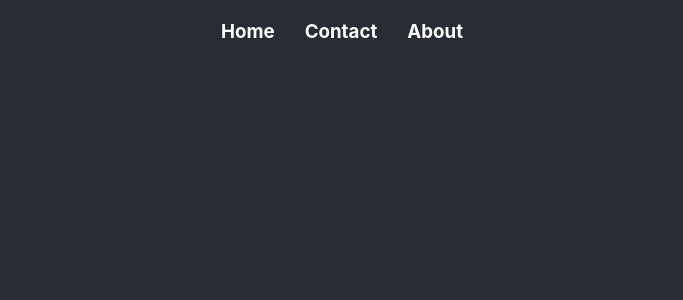
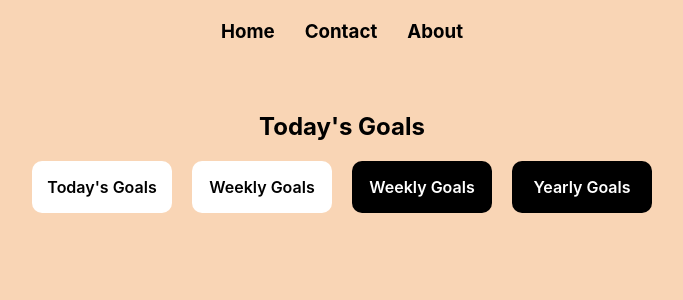
Before and after one commit to iftekar2/FinalProject, a React (Create React App) app: page / in a window 1280 px wide. Shown: the top 300 px of the page, without its empty margins (298-981 px from the left). Built offline with nearby package versions, Linux system fonts and the light colour scheme.

Commit message:
Adding filtering buttons

```diff
--- a/package.json
+++ b/package.json
@@ -9,6 +9,7 @@
     "react": "^18.3.1",
     "react-dom": "^18.3.1",
     "react-scripts": "5.0.1",
+    "styled-components": "^6.1.13",
     "web-vitals": "^2.1.4"
   },
   "scripts": {
--- a/src/App.css
+++ b/src/App.css
@@ -38,7 +38,7 @@
 } */
 
 .App {
-  background-color: #282c34;
+  background-color: #f9d5b5;
   min-height: 948px;
   color: white;
 }
--- a/src/App.js
+++ b/src/App.js
@@ -1,11 +1,13 @@
 import "./App.css";
-import Nav from "./Navbar/Nav";
+import Nav from "./Components/Nav";
+import Home from "./Components/Home";
 
 function App() {
   return (
     <div className="App">
       <header className="App-header">
         <Nav />
+        <Home />
       </header>
     </div>
   );
--- /dev/null
+++ b/src/Components/GoalTimeLine.js
@@ -0,0 +1,82 @@
+import React, { useState } from "react";
+import styled from "styled-components";
+
+function GoalTimeLine() {
+  const [isClicked, setIsClicked] = useState(false);
+
+  const handleClick = () => {
+    setIsClicked(!isClicked);
+  };
+
+  return (
+    <div>
+      <TimeLine>
+        <Today onClick={handleClick} clicked={isClicked}>
+          <p>Today's Goals</p>
+        </Today>
+
+        <Week>
+          <p>Weekly Goals</p>
+        </Week>
+
+        <Month>
+          <p>Weekly Goals</p>
+        </Month>
+
+        <Year>
+          <p>Yearly Goals</p>
+        </Year>
+      </TimeLine>
+    </div>
+  );
+}
+
+const TimeLine = styled.div`
+  display: flex;
+  justify-content: center;
+  align-items: center;
+  gap: 20px;
+  font-size: 16px;
+  font-weight: 600;
+`;
+
+const Today = styled.div`
+  background-color: ${({ clicked }) => (clicked ? "black" : "white")};
+  color: ${({ clicked }) => (clicked ? "white" : "black")};
+  width: 140px;
+  display: flex;
+  justify-content: center;
+  align-items: center;
+  border-radius: 10px;
+  cursor: pointer;
+`;
+const Week = styled.div`
+  background-color: ${({ clicked }) => (clicked ? "black" : "white")};
+  color: ${({ clicked }) => (clicked ? "white" : "black")};
+  width: 140px;
+  display: flex;
+  justify-content: center;
+  align-items: center;
+  border-radius: 10px;
+  cursor: pointer;
+`;
+const Month = styled.div`
+  background-color: ${({ clicked }) => (clicked ? "black" : "white")};
+  color: ${({ clicked }) => (clicked ? "black" : "white")};
+  background-color: black;
+  width: 140px;
+  display: flex;
+  justify-content: center;
+  align-items: center;
+  border-radius: 10px;
+`;
+const Year = styled.div`
+  background-color: black;
+  width: 140px;
+  display: flex;
+  justify-content: center;
+  align-items: center;
+  border-radius: 10px;
+`;
+
+export default GoalTimeLine;
--- /dev/null
+++ b/src/Components/Home.css
@@ -0,0 +1,16 @@
+h2 {
+  color: black;
+}
+
+.HomeClass {
+  display: flex;
+  justify-content: center;
+  align-items: center;
+  padding-top: 30px;
+}
+
+.title {
+  display: flex;
+  justify-content: center;
+  align-items: center;
+}
--- /dev/null
+++ b/src/Components/Home.js
@@ -0,0 +1,18 @@
+import React from "react";
+import "./Home.css";
+import GoalTimeLine from "./GoalTimeLine";
+
+function Home() {
+  return (
+    <div className="HomeClass">
+      <div className="home">
+        <div className="title">
+          <h2>Today's Goals</h2>
+        </div>
+        <GoalTimeLine />
+      </div>
+    </div>
+  );
+}
+
+export default Home;
--- /dev/null
+++ b/src/Components/Inputs.js
@@ -0,0 +1,5 @@
+import React from "react";
+
+export default function Inputs() {
+  return <div>Inputs</div>;
+}
--- a/src/Navbar/Nav.css
+++ b/src/Components/Nav.css
@@ -7,6 +7,7 @@
   justify-content: center;
   align-items: center;
   gap: 30px;
+  color: black;
 }
 
 h3 {
--- a/src/Navbar/Nav.js
+++ b/src/Components/Nav.js
@@ -1,5 +1,5 @@
 import React from "react";
-import "../Navbar/Nav.css";
+import "./Nav.css";
 
 export default function Nav() {
   return (
```
Also changed, not shown: 1 other file (tests, documents, lock files or other folders).
